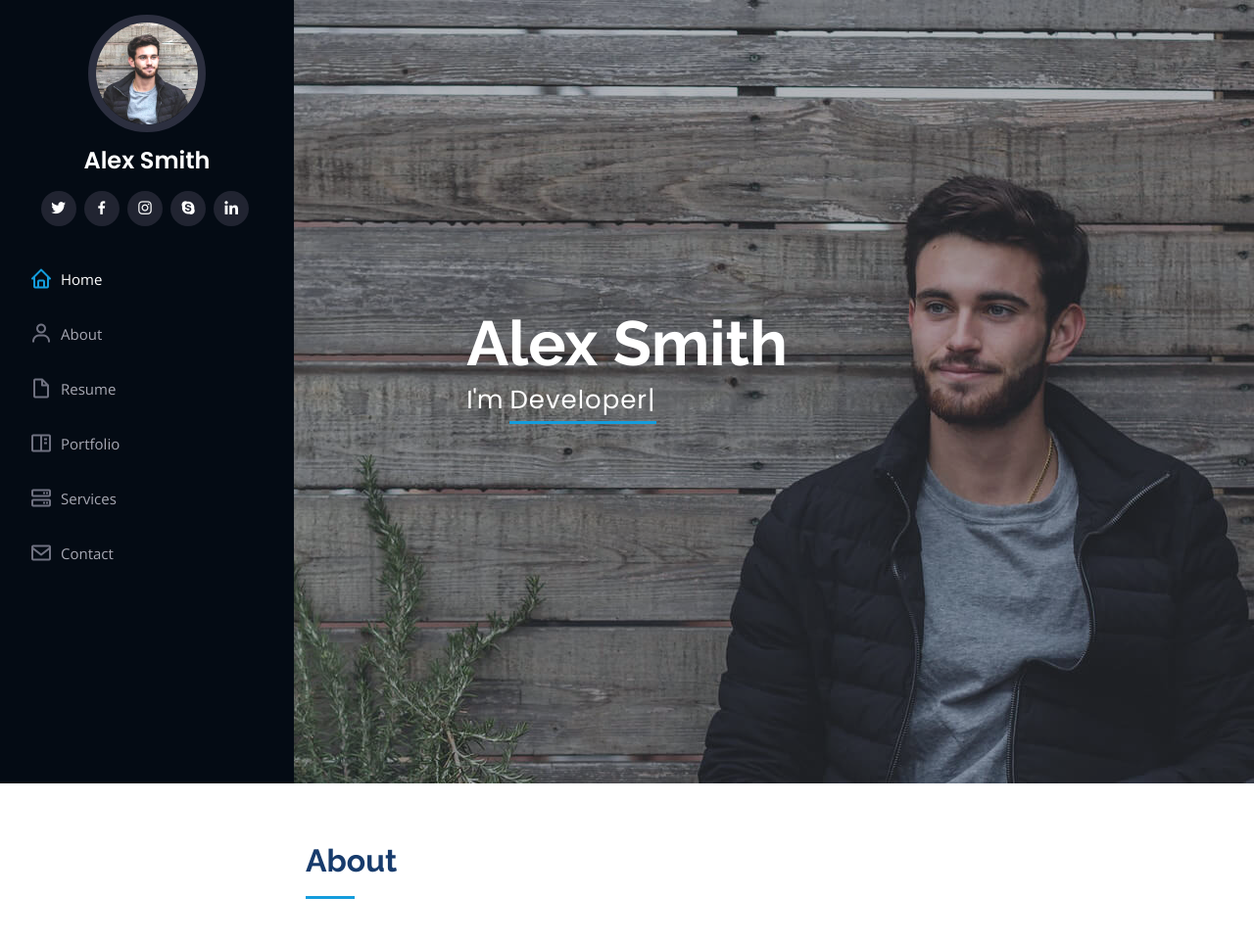
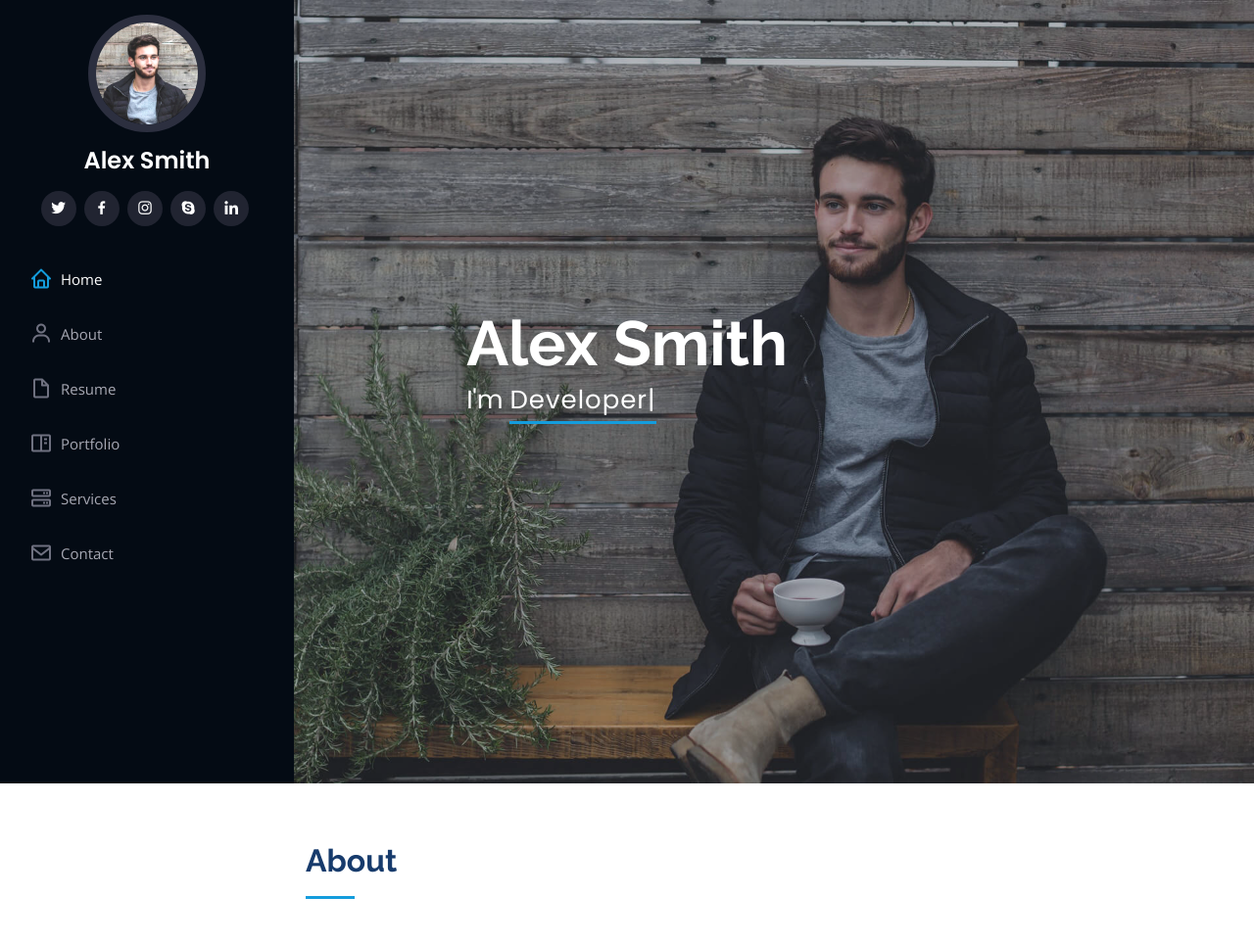
Before and after one commit to asadmughal786/Portfolio, a Django app: page / in a window 1280 px wide. Shown: the top 964 px of the page at 98% size. Run offline with Django 4.2, Linux system fonts and the light colour scheme; some libraries are stand-ins or nearby versions.

Commit message:
Background Image issue resolved

```diff
--- a/display_portfolio/static/css/style.css
+++ b/display_portfolio/static/css/style.css
@@ -229,7 +229,7 @@ h6 {
 #hero {
   width: 100%;
   height: 100vh;
-  background: url("/static/images/hero-bg.jpg") top center !important;
+  background-image: url("/static/images/hero-bg.jpg");
   background-size: cover;
 }
 
```
Also changed, not shown: db.sqlite3.
